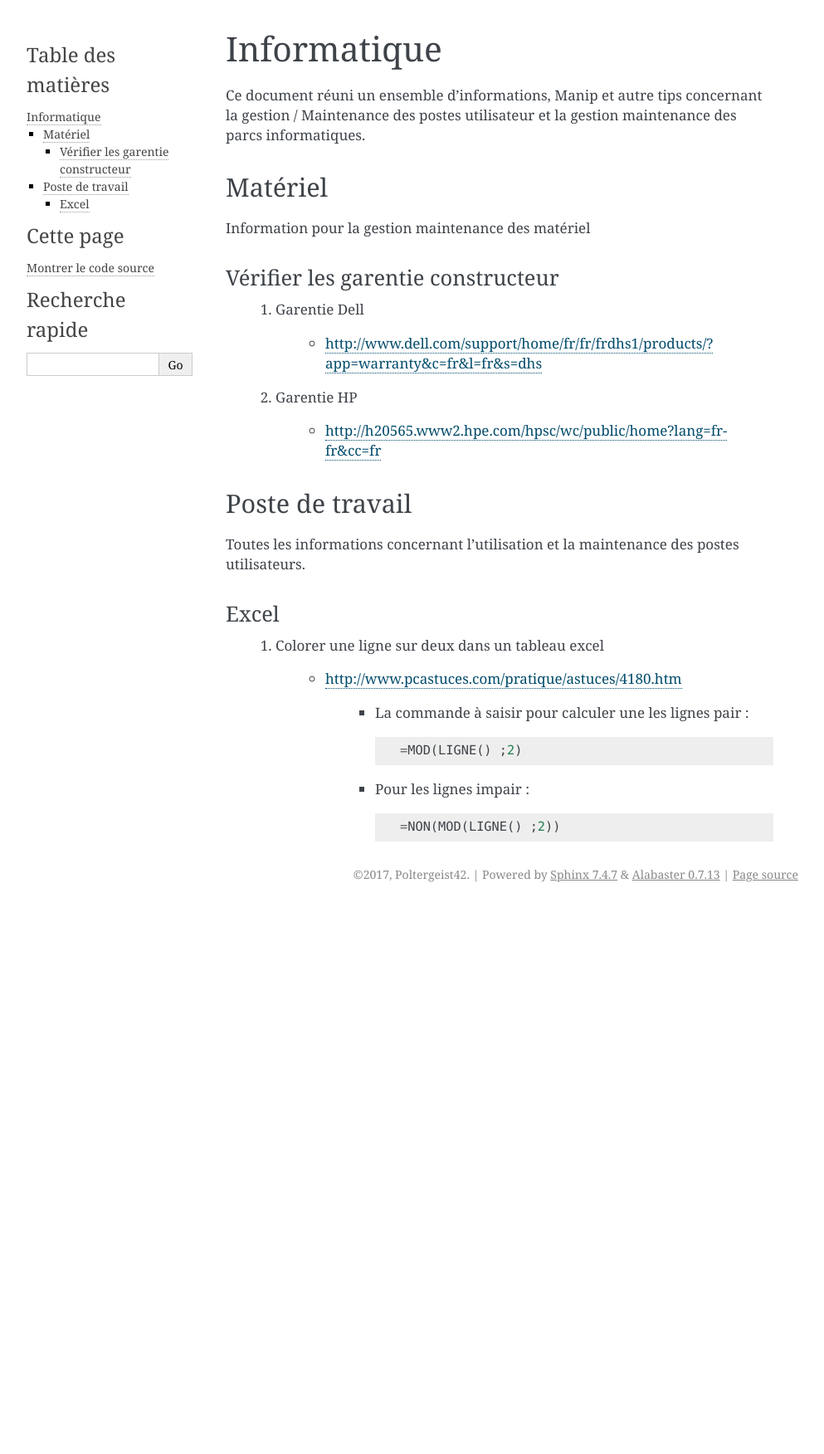
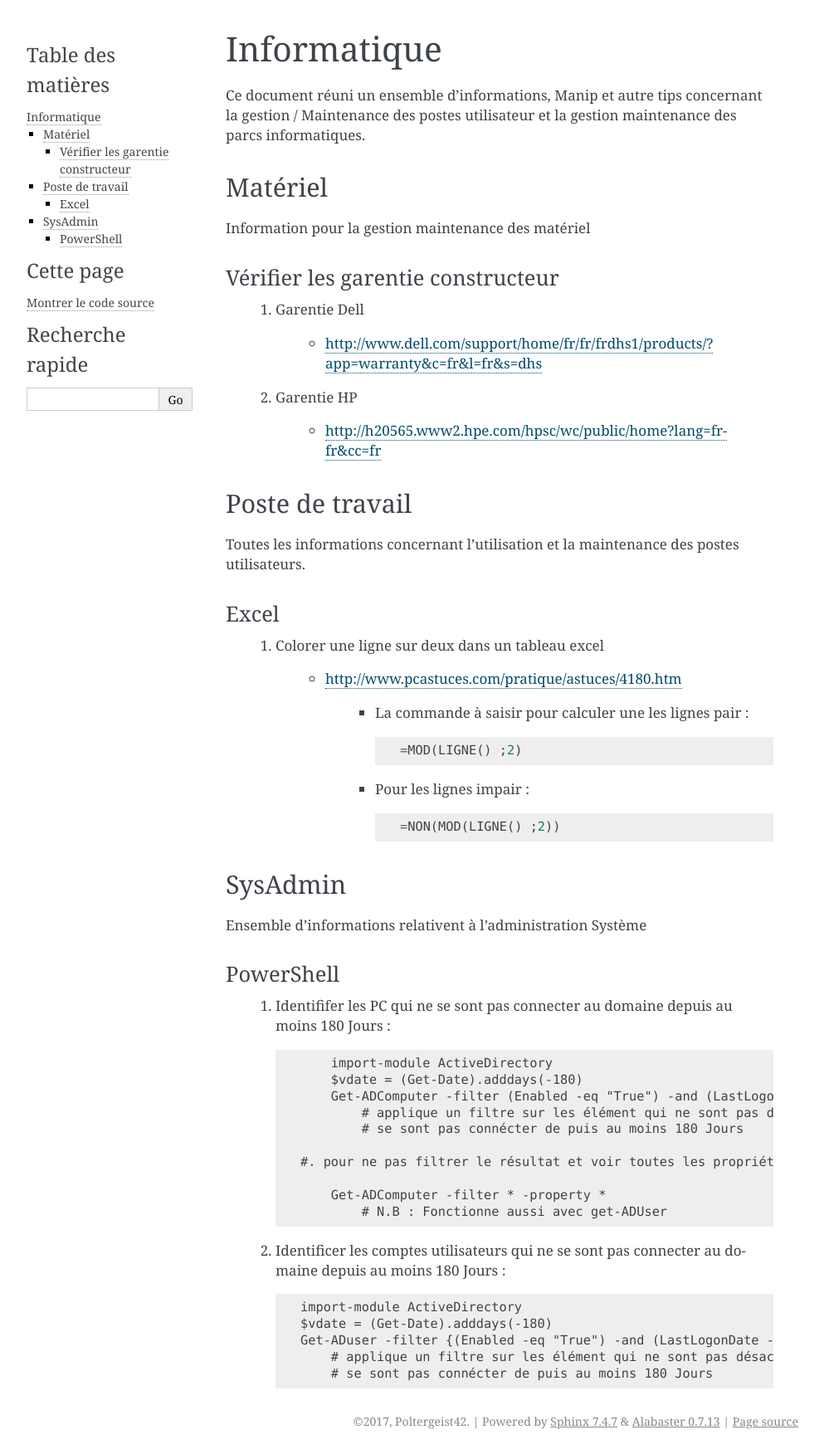
Before and after one commit to poltergeist42/JDM, a Sphinx documentation site: the page built from _1_userDoc/source/Informatique.rst, in a window 1280 px wide. Shown: the whole page at 83% size, without its empty margins (148-1141 px from the left). Built offline with Sphinx 7.4.7, drawn with Linux system fonts in a browser that asks for light colours; before the commit the page ends 1093 px from its top, so only the background shows below that.

Commit message:
MAJ 'Informatique'

```diff
--- a/_1_userDoc/source/Informatique.rst
+++ b/_1_userDoc/source/Informatique.rst
@@ -42,3 +42,35 @@ Excel
             - Pour les lignes impair : ::
 
                 =NON(MOD(LIGNE() ;2))
+
+
+SysAdmin
+========
+
+Ensemble d'informations relativent à l'administration Système
+
+PowerShell
+----------
+
+    #. Identififer les PC qui ne se sont pas connecter au domaine depuis
+       au moins 180 Jours : ::
+
+            import-module ActiveDirectory
+            $vdate = (Get-Date).adddays(-180)
+            Get-ADComputer -filter (Enabled -eq "True") -and (LastLogonDate -le $vdate)} -property * | ft LastLogonDate, CN
+                # applique un filtre sur les élément qui ne sont pas désactivé et qui ne
+                # se sont pas connécter de puis au moins 180 Jours
+
+        #. pour ne pas filtrer le résultat et voir toutes les propriété : ::
+
+            Get-ADComputer -filter * -property *
+                # N.B : Fonctionne aussi avec get-ADUser
+
+    #. Identificer les comptes utilisateurs qui ne se sont pas connecter au domaine depuis
+       au moins 180 Jours : ::
+
+            import-module ActiveDirectory
+            $vdate = (Get-Date).adddays(-180)
+            Get-ADuser -filter {(Enabled -eq "True") -and (LastLogonDate -le $vdate)} -property * | ft LastLogonDate, CanonicalName
+                # applique un filtre sur les élément qui ne sont pas désactivé et qui ne
+                # se sont pas connécter de puis au moins 180 Jours
--- a/_1_userDoc/source/Python.rst
+++ b/_1_userDoc/source/Python.rst
@@ -866,6 +866,7 @@ connaitre l'os de travail
     'posix'
 
 ------------------------------------------------------------------------------------------
+
 matplotlib
 ==========
 
```
